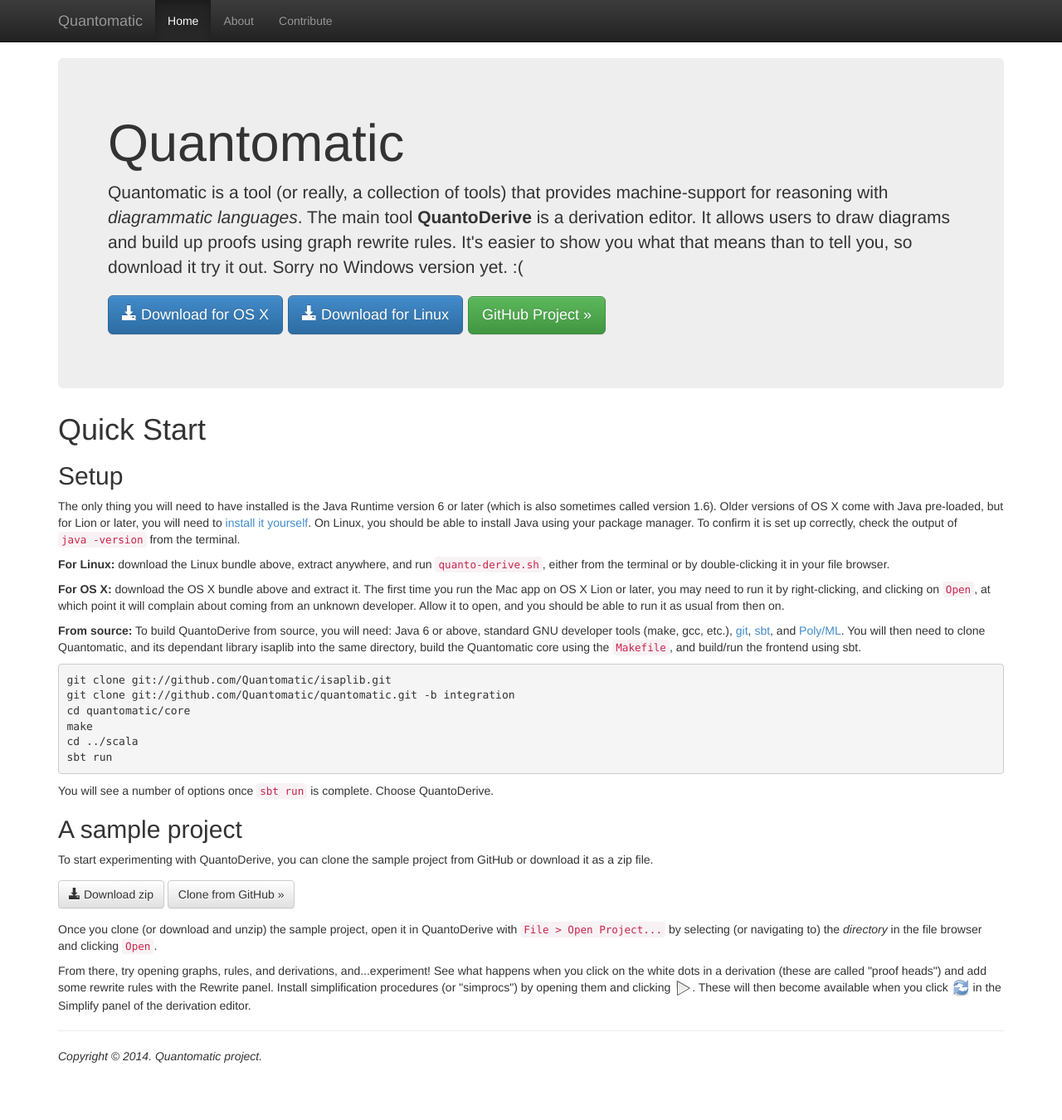
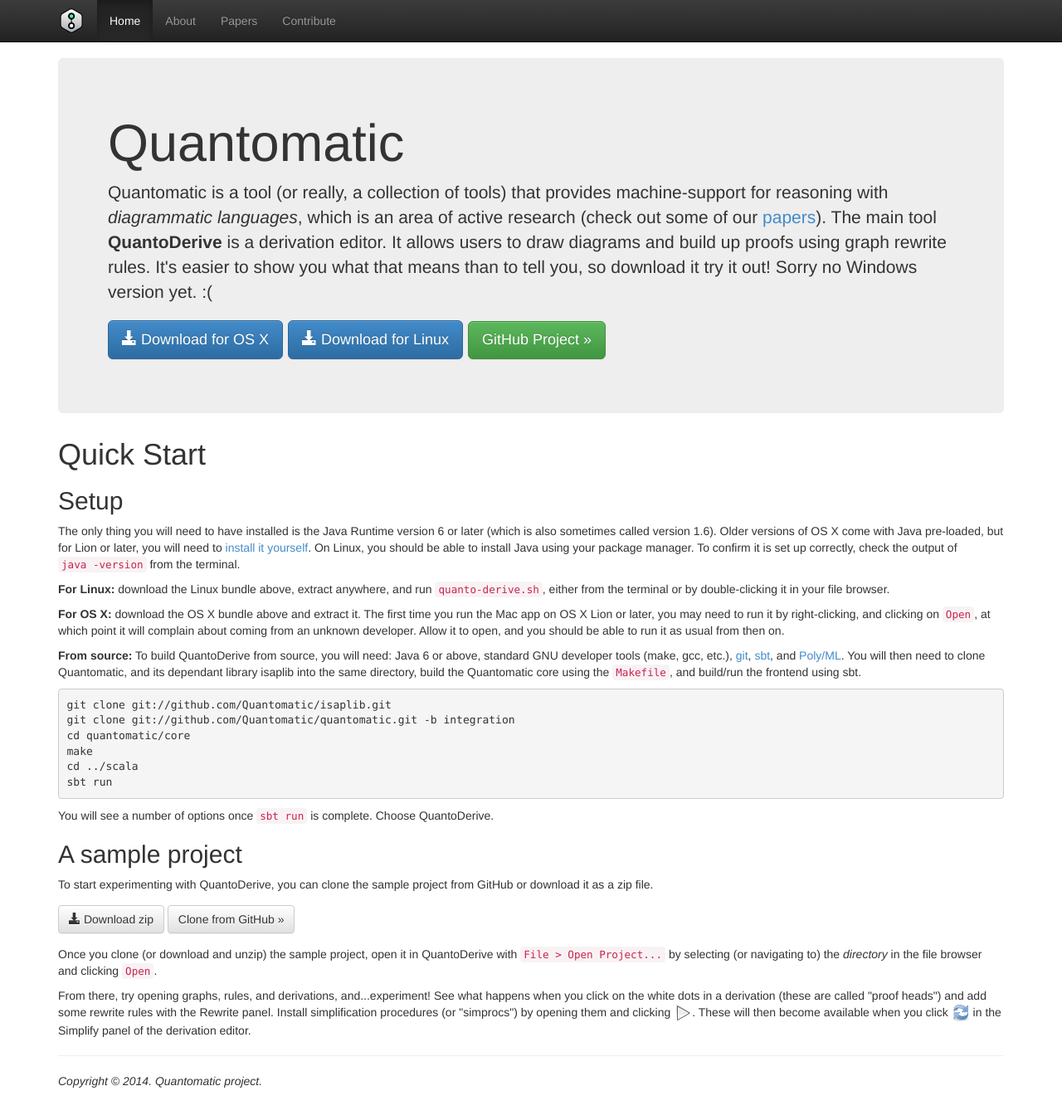
Before and after one commit to zxcalc/Quantomatic.github.io, a Jekyll site: the page built from index.html, in a window 1280 px wide and 1353 px high. Shown: the top 1350 px of the window at 83% size. Built offline with Jekyll 4.4.1, drawn with Linux system fonts in a browser that asks for light colours; nearby versions of some CDN libraries; Markdown is read by kramdown in place of the engine named in the settings.

Commit message:
added papers page and icon at top

```diff
--- a/_layouts/default.html
+++ b/_layouts/default.html
@@ -59,12 +59,15 @@
             <span class="icon-bar"></span>
             <span class="icon-bar"></span>
           </button>
-          <a class="navbar-brand" href="index.html">{{ site.name }}</a>
+          <a class="navbar-brand" href="index.html">
+              <span class="quanto-icon"></span>
+          </a>
         </div>
         <div class="navbar-collapse collapse">
           <ul class="nav navbar-nav">
             <li{% if page.title == 'Home' %} class="active"{% endif %}><a href="index.html">Home</a></li>
             <li{% if page.title == 'About' %} class="active"{% endif %}><a href="about.html">About</a></li>
+            <li{% if page.title == 'Papers' %} class="active"{% endif %}><a href="papers.html">Papers</a></li>
             <li{% if page.title == 'Contribute' %} class="active"{% endif %}><a href="contribute.html">Contribute</a></li>
           </ul>
         </div><!--/.nav-collapse -->
--- a/css/theme.css
+++ b/css/theme.css
@@ -12,3 +12,17 @@
 .theme-showcase > p > .btn {
   margin: 5px 0;
 }
+
+.quanto-icon {
+  display: inline-block;
+  width: 32px;
+  height: 100%;
+  background: url("/images/quanto-2x.png") no-repeat;
+  background-position: center;
+  background-size: 32px 32px;
+}
+
+.navbar-brand {
+  padding-top: 0px;
+  padding-bottom: 0px;
+}
--- a/index.html
+++ b/index.html
@@ -5,7 +5,7 @@
 
 <div class="jumbotron">
   <h1>Quantomatic</h1>
-  <p>Quantomatic is a tool (or really, a collection of tools) that provides machine-support for reasoning with <i>diagrammatic languages</i>. The main tool <b>QuantoDerive</b> is a derivation editor. It allows users to draw diagrams and build up proofs using graph rewrite rules. It's easier to show you what that means than to tell you, so download it try it out. Sorry no Windows version yet. :(</p>
+  <p>Quantomatic is a tool (or really, a collection of tools) that provides machine-support for reasoning with <i>diagrammatic languages</i>, which is an area of active research (check out some of our <a href="papers.html">papers</a>). The main tool <b>QuantoDerive</b> is a derivation editor. It allows users to draw diagrams and build up proofs using graph rewrite rules. It's easier to show you what that means than to tell you, so download it try it out! Sorry no Windows version yet. :(</p>
   <p style="line-height: 2.5em">
   <a href="https://github.com/Quantomatic/quantomatic/releases/download/derive-v0.1.0/QuantoDerive-osx.zip" class="btn btn-primary btn-lg" role="button"><span class="glyphicon glyphicon-download-alt"></span> Download for OS X</a>
   <a href="https://github.com/Quantomatic/quantomatic/releases/download/derive-v0.1.0/QuantoDerive-linux.tar.gz" class="btn btn-primary btn-lg" role="button"><span class="glyphicon glyphicon-download-alt"></span> Download for Linux</a>
```
Also changed, not shown: papers.html (added, +80 -0 lines), images/quanto-2x.png (added), images/quanto.png (added), 1 other file.
